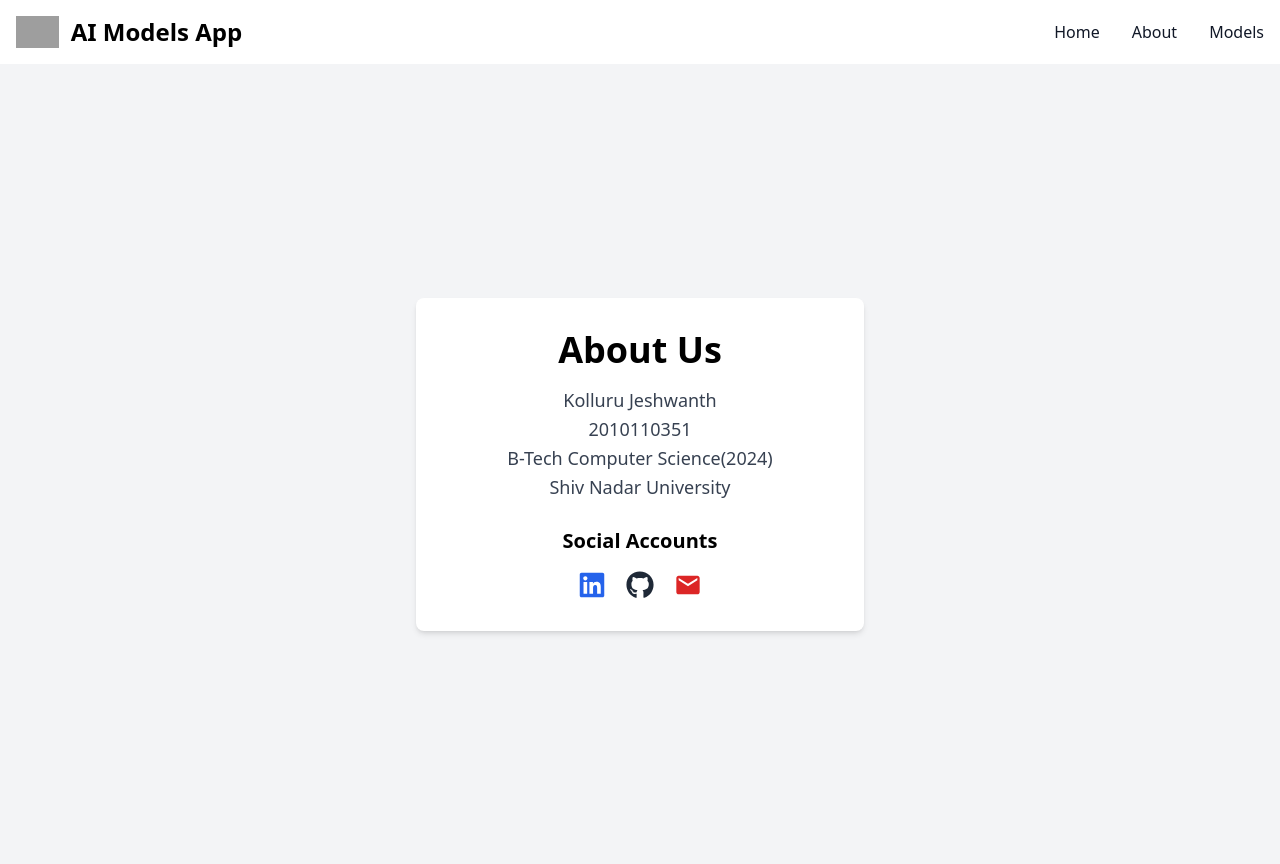
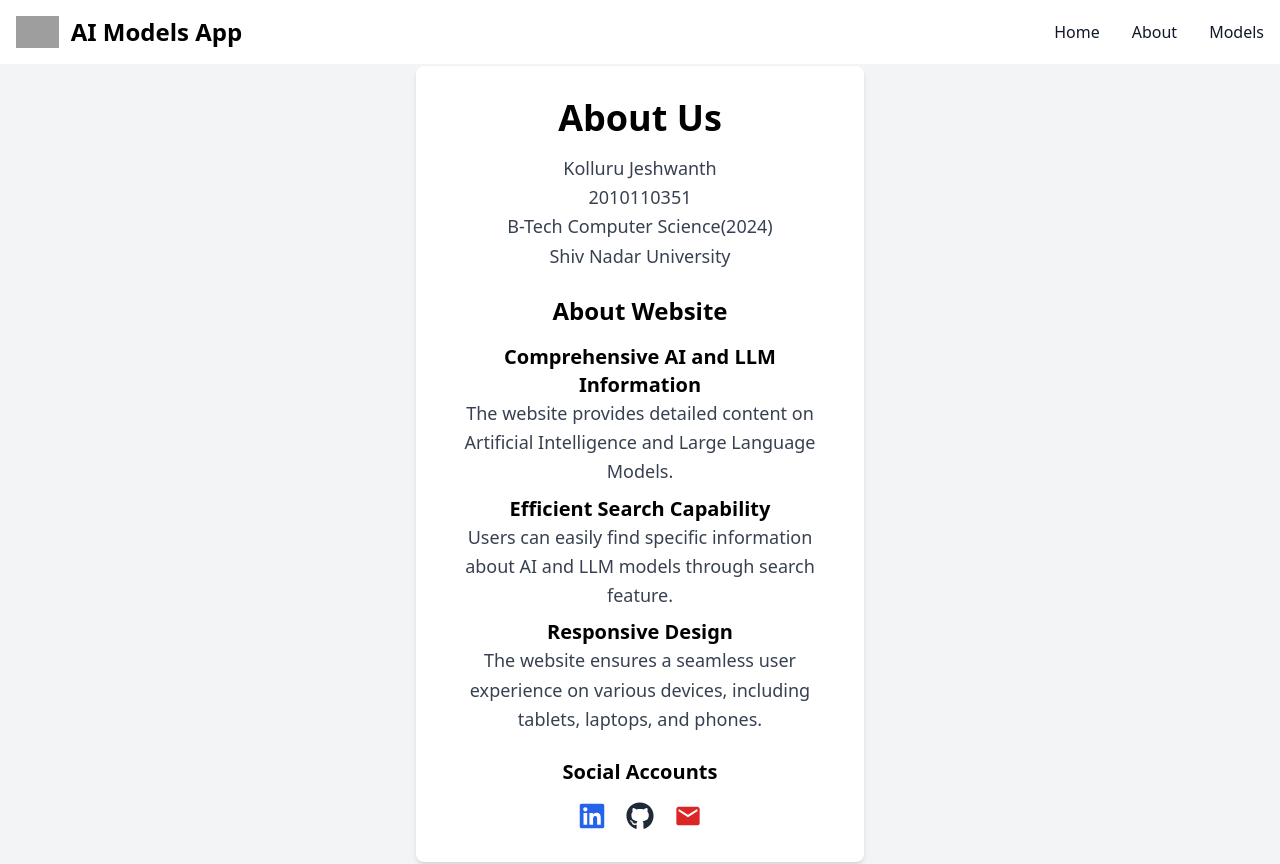
Before and after one commit to jeshu2002/AI-Models-App, a React (Create React App) app: page /about in a window 1280 px wide. Built offline with nearby package versions, Linux system fonts and the light colour scheme; grey boxes are pictures that could not be loaded.

Commit message:
updating files

```diff
--- a/src/components/navbar.jsx
+++ b/src/components/navbar.jsx
@@ -7,6 +7,10 @@ function Navbar() {
 
   const toggleMenu = () => {
     setIsMenuOpen(!isMenuOpen);
+  };
+
+  const closeMenu = () => {
+    setIsMenuOpen(false);
   };
 
   return (
@@ -57,6 +61,7 @@ function Navbar() {
             <li>
               <Link
                 to="/"
+                onClick={closeMenu}
                 className="block py-2 px-3 text-gray-900 rounded hover:bg-gray-100 md:hover:bg-transparent md:border-0 md:hover:text-blue-700 md:p-0 dark:text-white md:dark:hover:text-blue-500 dark:hover:bg-gray-700 dark:hover:text-white md:dark:hover:bg-transparent"
                 aria-current="page"
               >
@@ -66,6 +71,7 @@ function Navbar() {
             <li>
               <Link
                 to="/about"
+                onClick={closeMenu}
                 className="block py-2 px-3 text-gray-900 rounded hover:bg-gray-100 md:hover:bg-transparent md:border-0 md:hover:text-blue-700 md:p-0 dark:text-white md:dark:hover:text-blue-500 dark:hover:bg-gray-700 dark:hover:text-white md:dark:hover:bg-transparent"
               >
                 About
@@ -74,6 +80,7 @@ function Navbar() {
             <li>
               <Link
                 to="/models"
+                onClick={closeMenu}
                 className="block py-2 px-3 text-gray-900 rounded hover:bg-gray-100 md:hover:bg-transparent md:border-0 md:hover:text-blue-700 md:p-0 dark:text-white md:dark:hover:text-blue-500 dark:hover:bg-gray-700 dark:hover:text-white md:dark:hover:bg-transparent"
               >
                 Models
--- a/src/pages/about.jsx
+++ b/src/pages/about.jsx
@@ -42,6 +42,72 @@ const About = () => {
           B-Tech Computer Science(2024)<br />
           Shiv Nadar University
         </motion.p>
+        <motion.h2
+          variants={textVariants}
+          initial="hidden"
+          animate="visible"
+          className="text-2xl font-bold mb-4 text-center"
+        >
+          About Website
+        </motion.h2>
+
+        <motion.h2
+          variants={textVariants}
+          initial="hidden"
+          animate="visible"
+          className="text-xl font-bold text-center"
+        >
+          Comprehensive AI and LLM Information
+        </motion.h2>
+
+        <motion.p
+          variants={textVariants}
+          initial="hidden"
+          animate="visible"
+          className="text-lg leading-relaxed mb-2 text-gray-700 text-center"
+        >
+          The website provides detailed content on Artificial Intelligence and Large Language Models.
+
+        </motion.p>
+
+        <motion.h2
+          variants={textVariants}
+          initial="hidden"
+          animate="visible"
+          className="text-xl font-bold  text-center"
+        >
+          Efficient Search Capability
+        </motion.h2>
+
+        <motion.p
+          variants={textVariants}
+          initial="hidden"
+          animate="visible"
+          className="text-lg leading-relaxed mb-2 text-gray-700 text-center"
+        >
+          Users can easily find specific information about AI and LLM models through search feature.
+
+        </motion.p>
+
+
+        <motion.h2
+          variants={textVariants}
+          initial="hidden"
+          animate="visible"
+          className="text-xl font-bold  text-center"
+        >
+          Responsive Design
+        </motion.h2>
+
+        <motion.p
+          variants={textVariants}
+          initial="hidden"
+          animate="visible"
+          className="text-lg leading-relaxed  text-gray-700 text-center"
+        >
+          The website ensures a seamless user experience on various devices, including tablets, laptops, and phones.
+        </motion.p>
+
 
         <motion.h2
           variants={textVariants}
--- a/src/pages/home.css
+++ b/src/pages/home.css
@@ -5,7 +5,6 @@
     object-fit: cover;
     height: 100vh;
 }
-
 
 @media only screen and (max-width: 599px) {
     .bg-image {
```
Also changed, not shown: 1 other file (tests, documents, lock files or other folders).
